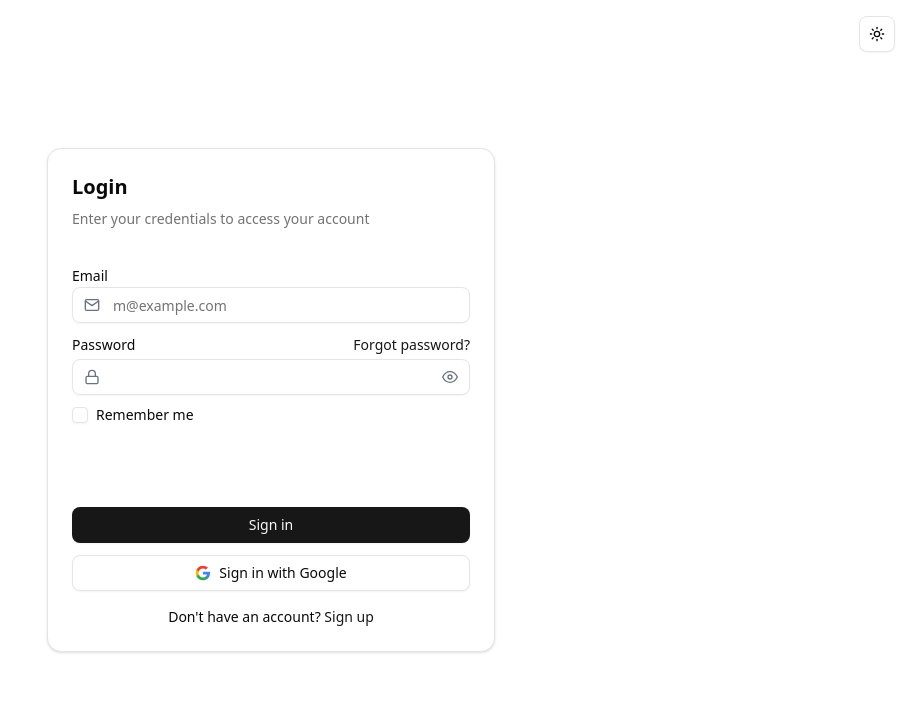
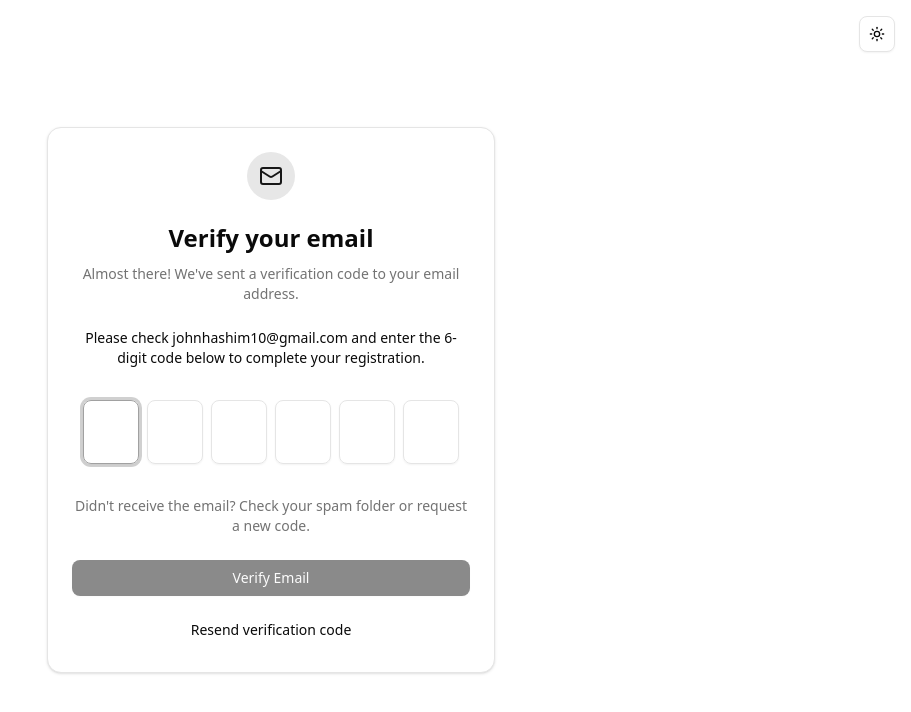
Before and after one commit to john-hashim/echowrite, a React (Vite) app in the folder frontend/: page /verify-email in a window 1280 px wide. Before the commit this address led to /login. Shown: the top 712 px of the page, without its empty margins (369-1280 px from the left). Built offline with nearby package versions, Linux system fonts and the light colour scheme.

Commit message:
email verification component added

```diff
--- a/frontend/src/App.tsx
+++ b/frontend/src/App.tsx
@@ -74,7 +74,16 @@ function AppRoutes() {
           )
         }
       />
-
+      <Route
+        path="/verify-email"
+        element={
+          isAuthenticated ? (
+            <Navigate to="/dashboard" replace />
+          ) : (
+            routes.find(r => r.path === '/verify-email')?.element
+          )
+        }
+      />
       {/* Add other protected routes in a similar way */}
 
       <Route path="*" element={<Navigate to="/" replace />} />
--- /dev/null
+++ b/frontend/src/pages/auth/EmailVerification.tsx
@@ -0,0 +1,191 @@
+import type React from 'react'
+import { useState, useRef, useEffect, type KeyboardEvent, type ClipboardEvent } from 'react'
+import { Button } from '@/components/ui/button'
+import {
+  Card,
+  CardContent,
+  CardDescription,
+  CardFooter,
+  CardHeader,
+  CardTitle,
+} from '@/components/ui/card'
+import { Input } from '@/components/ui/input'
+import { Loader2, CheckCircle2, Mail } from 'lucide-react'
+
+const EmailVerification: React.FC = () => {
+  const [otp, setOtp] = useState<string[]>(Array(6).fill(''))
+  const [isComplete, setIsComplete] = useState(false)
+  const [isResending, setIsResending] = useState(false)
+  const [resendCountdown, setResendCountdown] = useState(0)
+
+  // Create an array of refs using useRef
+  const inputRefs = useRef<Array<HTMLInputElement | null>>([])
+
+  // Initialize the refs array
+  if (!inputRefs.current) {
+    inputRefs.current = Array(6).fill(null)
+  }
+
+  // Handle countdown for resend button
+  useEffect(() => {
+    if (resendCountdown <= 0) return
+
+    const timer = setTimeout(() => {
+      setResendCountdown(prev => prev - 1)
+    }, 1000)
+
+    return () => clearTimeout(timer)
+  }, [resendCountdown])
+
+  // Check if OTP is complete
+  useEffect(() => {
+    const isOtpComplete = otp.every(digit => digit !== '')
+    setIsComplete(isOtpComplete)
+
+    if (isOtpComplete) {
+      // Auto-submit after a brief delay to show the completed state
+      const timer = setTimeout(() => {
+        handleVerify()
+      }, 500)
+
+      return () => clearTimeout(timer)
+    }
+  }, [otp])
+
+  const handleChange = (index: number, value: string) => {
+    // Only allow numbers
+    if (!/^\d*$/.test(value)) return
+
+    const newOtp = [...otp]
+    // Take only the last character if multiple characters are entered
+    newOtp[index] = value.slice(-1)
+    setOtp(newOtp)
+
+    // Move to next input if value is entered
+    if (value && index < 5) {
+      inputRefs.current[index + 1]?.focus()
+    }
+  }
+
+  const handleKeyDown = (index: number, e: KeyboardEvent<HTMLInputElement>) => {
+    // Move to previous input on backspace if current input is empty
+    if (e.key === 'Backspace' && !otp[index] && index > 0) {
+      inputRefs.current[index - 1]?.focus()
+    }
+
+    // Allow arrow key navigation between inputs
+    if (e.key === 'ArrowLeft' && index > 0) {
+      inputRefs.current[index - 1]?.focus()
+    }
+
+    if (e.key === 'ArrowRight' && index < 5) {
+      inputRefs.current[index + 1]?.focus()
+    }
+  }
+
+  const handlePaste = (e: ClipboardEvent<HTMLInputElement>) => {
+    e.preventDefault()
+    const pastedData = e.clipboardData.getData('text').trim()
+
+    // Check if pasted content is a 6-digit number
+    if (/^\d{6}$/.test(pastedData)) {
+      const digits = pastedData.split('')
+      setOtp(digits)
+
+      // Focus the last input
+      inputRefs.current[5]?.focus()
+    }
+  }
+
+  const handleVerify = () => {}
+
+  const handleResendOtp = async () => {}
+
+  return (
+    <div className="flex min-h-screen items-center justify-center bg-background px-4 py-12">
+      <Card className="w-full max-w-md">
+        <CardHeader className="space-y-1 text-center">
+          <div className="mx-auto mb-4 flex h-12 w-12 items-center justify-center rounded-full bg-primary/10">
+            <Mail className="h-6 w-6 text-primary" />
+          </div>
+          <CardTitle className="text-2xl font-bold">Verify your email</CardTitle>
+          <CardDescription className="text-center">
+            Almost there! We've sent a verification code to your email address.
+          </CardDescription>
+        </CardHeader>
+        <CardContent className="space-y-4">
+          <div className="text-center text-sm">
+            <p>
+              Please check <span className="font-medium">johnhashim10@gmail.com</span> and enter the
+              6-digit code below to complete your registration.
+            </p>
+          </div>
+
+          <div className="flex justify-center gap-2 py-4">
+            {Array(6)
+              .fill(0)
+              .map((_, index) => (
+                <div key={index} className="relative">
+                  <Input
+                    ref={(el: HTMLInputElement | null) => {
+                      inputRefs.current[index] = el
+                    }}
+                    type="text"
+                    inputMode="numeric"
+                    maxLength={1}
+                    value={otp[index]}
+                    onChange={e => handleChange(index, e.target.value)}
+                    onKeyDown={e => handleKeyDown(index, e)}
+                    onPaste={index === 0 ? handlePaste : undefined}
+                    className={`h-14 w-12 text-center text-lg font-semibold sm:h-16 sm:w-14 ${
+                      otp[index] ? 'border-primary' : ''
+                    }`}
+                    autoFocus={index === 0}
+                  />
+                  {otp[index] && (
+                    <div className="absolute bottom-0 left-0 right-0 mx-auto h-1 w-8 rounded-full bg-primary" />
+                  )}
+                </div>
+              ))}
+          </div>
+
+          <div className="text-center text-sm text-muted-foreground">
+            <p>Didn't receive the email? Check your spam folder or request a new code.</p>
+          </div>
+        </CardContent>
+        <CardFooter className="flex flex-col space-y-4">
+          <Button onClick={handleVerify} className="w-full" disabled={!isComplete}>
+            {isComplete ? (
+              <span className="flex items-center gap-2">
+                <CheckCircle2 className="h-4 w-4" />
+                Verify Email
+              </span>
+            ) : (
+              'Verify Email'
+            )}
+          </Button>
+
+          <Button
+            variant="ghost"
+            onClick={handleResendOtp}
+            disabled={isResending || resendCountdown > 0}
+            className="w-full"
+          >
+            {isResending ? (
+              <span className="flex items-center gap-2">
+                <Loader2 className="h-4 w-4 animate-spin" />
+                Resending code...
+              </span>
+            ) : resendCountdown > 0 ? (
+              `Resend code in ${resendCountdown}s`
+            ) : (
+              'Resend verification code'
+            )}
+          </Button>
+        </CardFooter>
+      </Card>
+    </div>
+  )
+}
+
+export default EmailVerification
--- a/frontend/src/routes/index.tsx
+++ b/frontend/src/routes/index.tsx
@@ -1,6 +1,7 @@
 import { RouteObject } from 'react-router-dom'
 import { Login, Register } from '@/pages'
 import Dashboard from '@/pages/dashboard/Dashboard'
+import EmailVerification from '@/pages/auth/EmailVerification'
 
 const routes: RouteObject[] = [
   {
@@ -19,6 +20,10 @@ const routes: RouteObject[] = [
     path: '/dashboard',
     element: <Dashboard />,
   },
+  {
+    path: '/verify-email', // Page telling user to check email
+    element: <EmailVerification />,
+  },
   // Add more routes as needed
 ]
 
```
